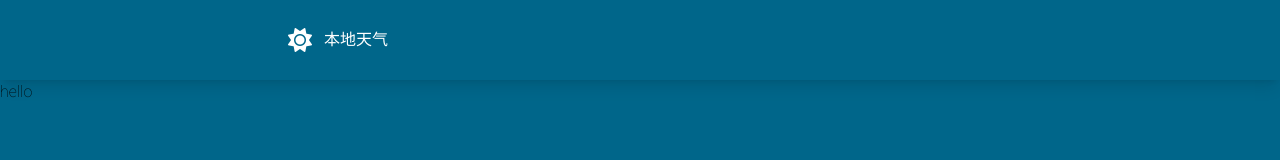
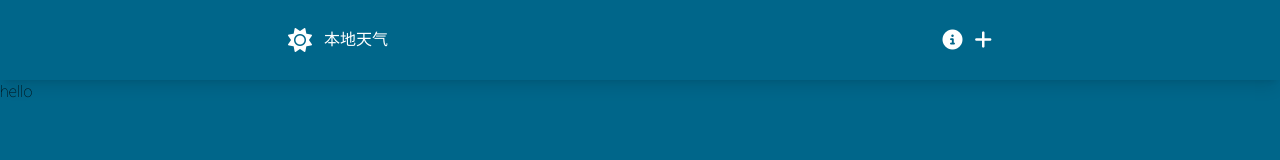
Before and after one commit to ZhaoXilove/net_ninja_weather_yt, a Vue app: page / in a window 1280 px wide. Shown: the top 160 px of the page. Built offline with nearby package versions, Linux system fonts and the light colour scheme.

Commit message:
[功能]SiteNavigation组件创建成功

```diff
--- a/src/components/SiteNavigation.vue
+++ b/src/components/SiteNavigation.vue
@@ -3,14 +3,24 @@
     <nav
       class="container flex flex-col sm:flex-row items-center gap-4 text-white py-6"
     >
-      <!-- <router-link>
-      </router-link> -->
-      <div class="flex items-center gap-3 flex-1">
-        <i class="fa-solid fa-sun text-2xl"></i>
-        <p>本地天气</p>
+      <RouterLink :to="{ name: 'home' }">
+        <div class="flex items-center gap-3">
+          <i class="fa-solid fa-sun text-2xl"></i>
+          <p>本地天气</p>
+        </div>
+      </RouterLink>
+      <div class="flex gap-3 flex-1 justify-end">
+        <i
+          class="fa-solid fa-circle-info text-xl hover:text-weather-secondary duration-150 cursor-pointer"
+        ></i>
+        <i
+          class="fa-solid fa-plus text-xl hover:text-weather-secondary duration-150 cursor-pointer"
+        ></i>
       </div>
     </nav>
   </header>
 </template>
 
-<script setup></script>
+<script setup>
+import { RouterLink } from "vue-router";
+</script>
```
